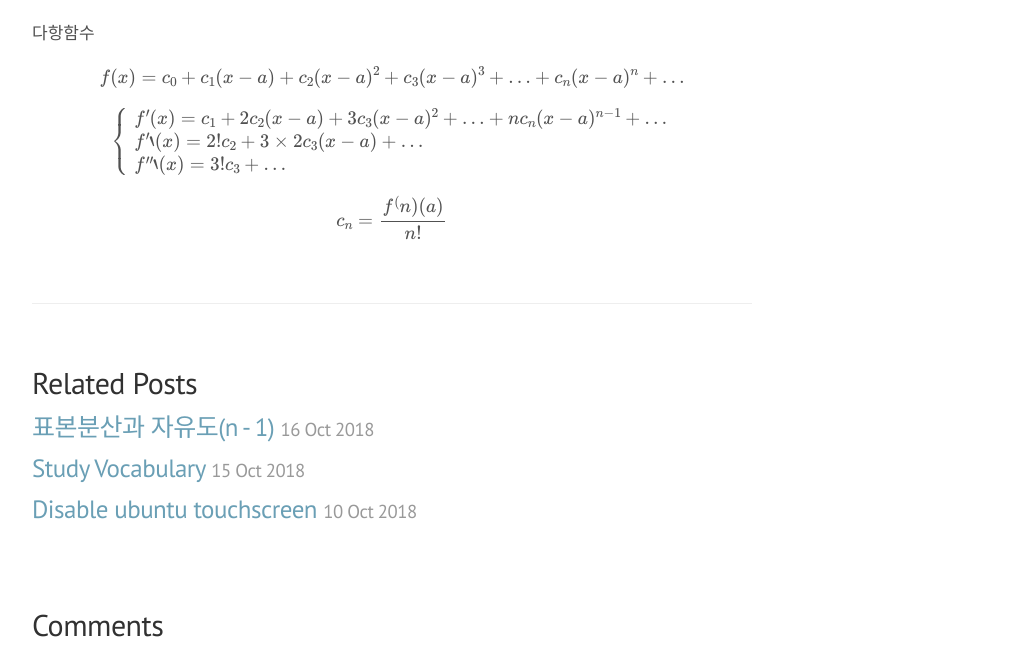
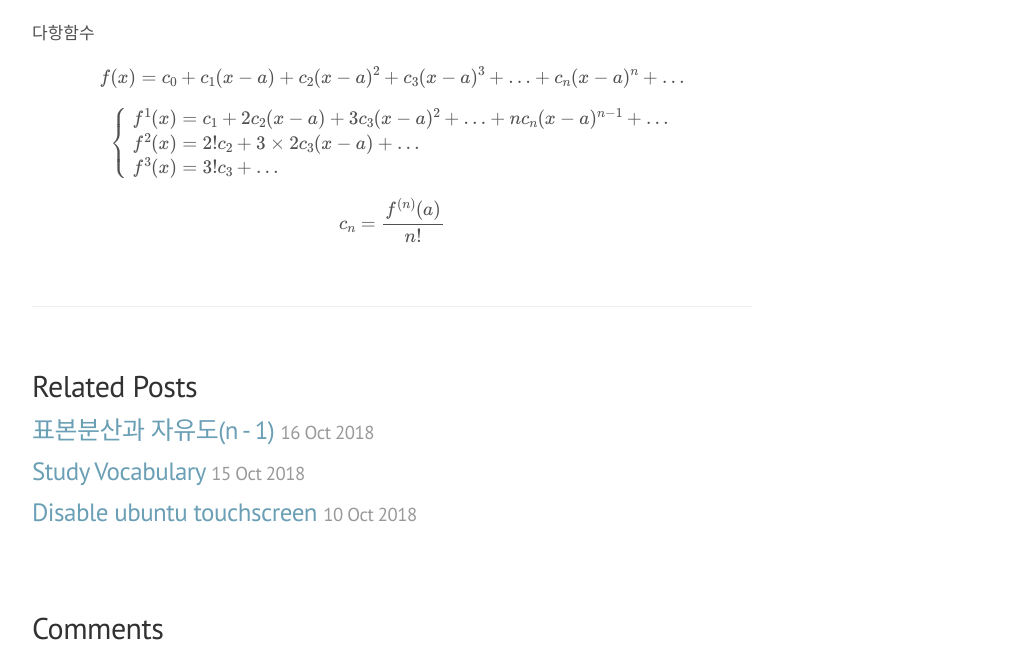
Before and after one commit to seokhoonj/seokhoonj.github.io, a Jekyll site: the page built from _posts/Math/2018-10-13-Math-taylor_series.md, in a window 1280 px wide and 946 px high. Shown: the part 290-943 px from the top of the window, without its empty margins (248-1276 px from the left). Built offline with Jekyll 4.4.1, drawn with Linux system fonts in a browser that asks for light colours; nearby versions of some CDN libraries; formulas are drawn with MathJax 3; comment, search, counter and statistics services are not loaded.

Commit message:
add _posts

```diff
--- a/_posts/Math/2018-10-13-Math-taylor_series.md
+++ b/_posts/Math/2018-10-13-Math-taylor_series.md
@@ -14,9 +14,9 @@ comments: false
 \\( f(x) = c\_0 + c\_1(x-a) + c\_2(x-a)^2 + c\_3(x-a)^3 + \ldots + c\_n(x-a)^n + \ldots \\)
 
 \\( \begin{cases}
-f'(x) = c\_1 + 2c\_2(x-a) + 3c\_3(x-a)^2 + \ldots + nc\_n(x-a)^{n-1} + \ldots
-\\\\ f''(x) = 2!c\_2 + 3 \times 2 c\_3(x-a) + \ldots
-\\\\ f'''(x) = 3!c\_3 + \ldots
+f^{1}(x) = c\_1 + 2c\_2(x-a) + 3c\_3(x-a)^2 + \ldots + nc\_n(x-a)^{n-1} + \ldots
+\\\\ f^{2}(x) = 2!c\_2 + 3 \times 2 c\_3(x-a) + \ldots
+\\\\ f^{3}(x) = 3!c\_3 + \ldots
 \end{cases} \\)
 
-\\( c\_n = \frac{f^(n)(a)}{n!} \\)
+\\( c\_n = \frac{f^{(n)}(a)}{n!} \\)
```
